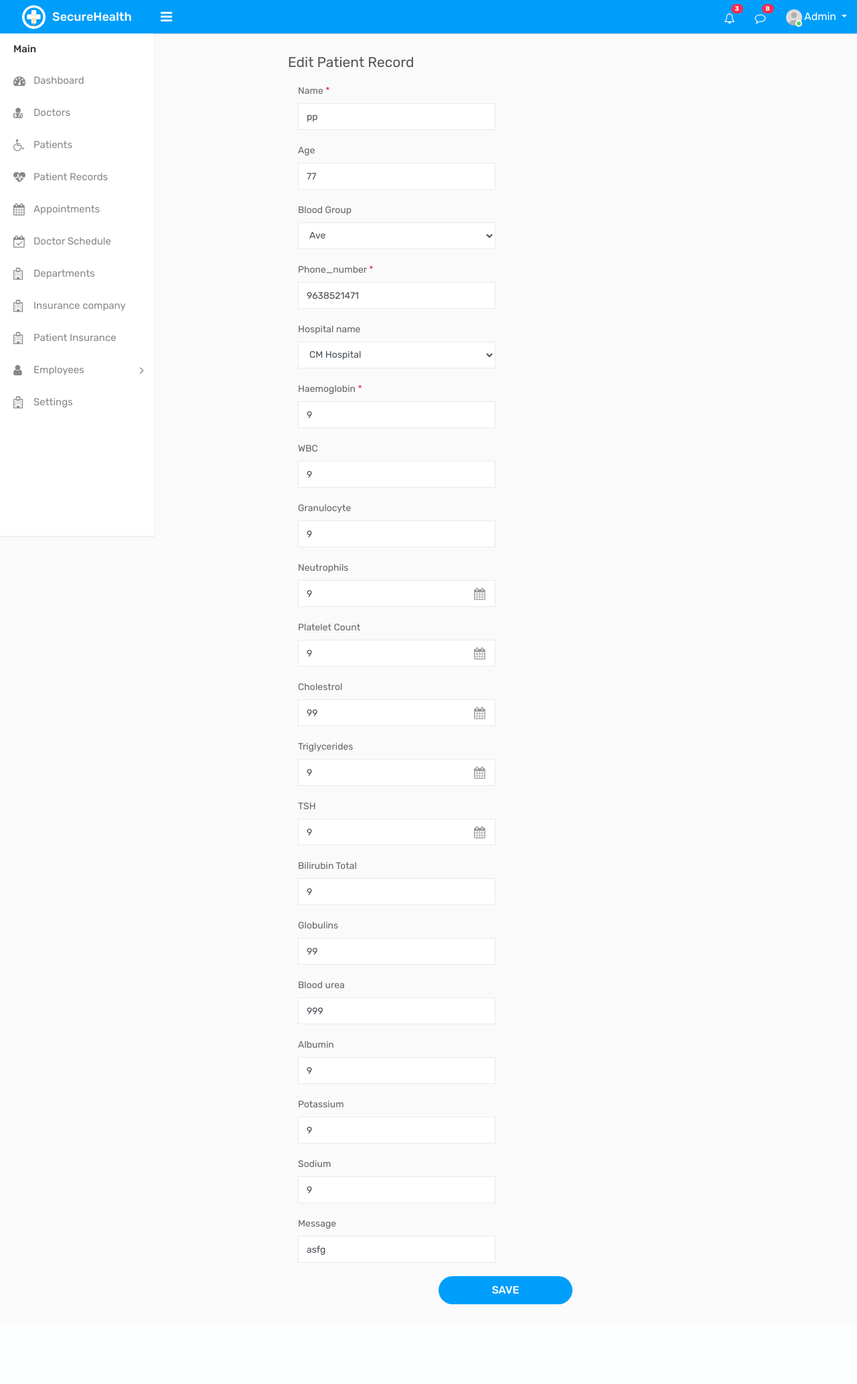
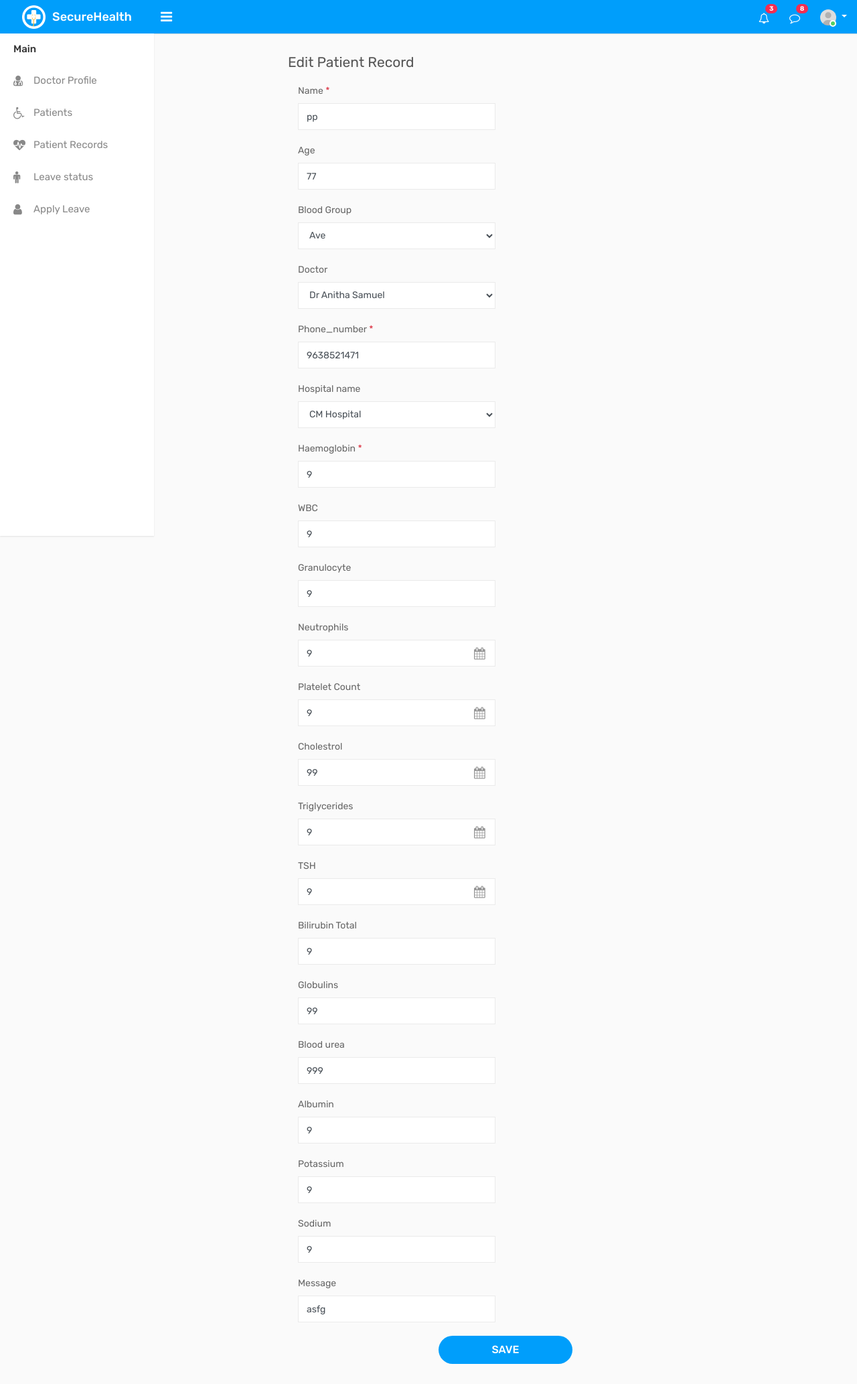
Before and after one commit to steffytw/Secure-patient-healthcare, a Django app: page /editpatientRecordInfo/2 in a window 1280 px wide. Shown: the whole page at 67% size. Before the commit the page ends 1947 px from the top, so only its background shows below. Run offline with Django 3.2, Linux system fonts and the light colour scheme; data comes from the database, SQL or seed files in the repository; both versions use the stored data as it was after the commit; some libraries are stand-ins or nearby versions.

Commit message:
editpatientinfo  updated

```diff
--- /dev/null
+++ b/secureHealth/templates/secureHealth/edit-doctor-patientRecord.html
@@ -0,0 +1,185 @@
+{% extends 'secureHealth/basedoctor.html' %}
+{% load static %}
+{% block content %}
+<div class="col-lg-8 offset-lg-2">
+    <h4 class="page-title">Edit Patient Record</h4>
+</div>
+</div>
+<div class="row">
+<div class="col-lg-8 offset-lg-2">
+    <form action="" method="POST" enctype="multipart/form-data">
+        {% csrf_token %}
+            {{form.errors}}
+            <div class="col-sm-6">
+                <div class="form-group">
+                    <label>Name <span class="text-danger">*</span></label>
+                    <input class="form-control" name="name" value="{{decrypt_data.0}}" type="text">
+
+                </div>
+            </div>
+            <div class="col-sm-6">
+                <div class="form-group">
+                    <label>Age</label>
+                    <input class="form-control" name="age" value="{{decrypt_data.1}}" type="text">
+                </div>
+            </div>
+            <div class="col-sm-6">
+                <div class="form-group">
+                    <label>Blood Group</label>
+
+                    <select name="blood_group"  value="{{decrypt_data.2}}" class="select form-control">
+                        <option value="{{decrypt_data.2}}" selected>{{decrypt_data.2}}</option>
+                        <option value="O+ve">O+ve</option>
+                        <option value="O-ve">O-ve</option>
+                        <option value="A+ve">A+ve</option>
+                        <option value="A-ve">A-ve</option>
+                        <option value="B+ve">B+ve</option>
+                        <option value="B-ve">B-ve</option>
+                        <option value="AB+ve">AB+ve</option>
+                        <option value="AB-ve">AB-ve</option>
+                    </select>
+                </div>
+            </div>
+
+            <div class="col-sm-6">
+                <div class="form-group">
+                    <label>Doctor</label>
+                    <select class="select form-control" name="doctor_name" >
+                        <option value="{{patient.doctor_name}}" selected>{{patient.doctor_name}}</option>
+                        <option value="dranitha12">Dr Anitha Samuel</option>
+                        <option value="drramesh23">Dr Ramesh Raj</option>
+                        <option value="drveena78">Dr Veena Madhavan</option>
+                        <option value="drrashmika235">Dr Rashmika Yash</option>
+                        <option value="drshanthi09">Dr shanthi Sarogam</option>
+                        <option value="drmathew89">Dr Mathew Vargheese</option>
+                    </select>
+                </div>
+            </div>
+
+            <div class="col-sm-6">
+                <div class="form-group">
+                    <label>Phone_number <span class="text-danger">*</span></label>
+                    <input class="form-control" name="phone_number" value="{{decrypt_data.3}}" type="text">
+                </div>
+            </div>
+            <div class="col-md-6">
+                <div class="form-group">
+                    <label>Hospital name</label>
+                    <select class="select form-control" name="hospital_name">
+                        <option value="cm hospital">CM Hospital</option>
+                        <option value="kims hospital">Kims Hospital</option>
+                    </select>
+
+                </div>
+            </div>
+            <div class="col-sm-6">
+                <div class="form-group">
+                    <label>Haemoglobin <span class="text-danger">*</span></label>
+                    <input class="form-control" name="haemoglobin" value="{{decrypt_data.4}}" type="text">
+                </div>
+            </div>
+            <div class="col-sm-6">
+                <div class="form-group">
+                    <label>WBC</label>
+                    <input class="form-control" name="wbc" value="{{decrypt_data.5}}" type="text">
+                </div>
+            </div>
+            <div class="col-sm-6">
+                <div class="form-group">
+                    <label>Granulocyte</label>
+                    <input class="form-control" name="granulocyte" value="{{decrypt_data.6}}" type="text">
+                </div>
+            </div>
+            <div class="col-sm-6">
+                <div class="form-group">
+                    <label>Neutrophils</label>
+                    <div class="cal-icon">
+                        <input type="text" name="neutrophils" value="{{decrypt_data.7}}" class="form-control">
+                    </div>
+                </div>
+            </div>
+            <div class="col-sm-6">
+                <div class="form-group">
+                    <label>Platelet Count</label>
+                    <div class="cal-icon">
+                        <input type="text" name="platelet_Count" value="{{decrypt_data.8}}" class="form-control">
+                    </div>
+                </div>
+            </div>
+            <div class="col-sm-6">
+                <div class="form-group">
+                    <label>Cholestrol</label>
+                    <div class="cal-icon">
+                        <input type="text" name="cholestrol" value="{{decrypt_data.9}}" class="form-control">
+                    </div>
+                </div>
+            </div>
+            <div class="col-sm-6">
+                <div class="form-group">
+                    <label>Triglycerides</label>
+                    <div class="cal-icon">
+                        <input type="text" name="triglycerides" value="{{decrypt_data.10}}" class="form-control">
+                    </div>
+                </div>
+            </div>
+
+            <div class="col-sm-6">
+                <div class="form-group">
+                    <label>TSH</label>
+                    <div class="cal-icon">
+                        <input type="text" name="tsh" value="{{decrypt_data.11}}" class="form-control">
+                    </div>
+                </div>
+            </div>
+
+            <div class="col-sm-6">
+                <div class="form-group">
+                    <label>Bilirubin Total</label>
+                    <input class="form-control" name="bilirubin_total" value="{{decrypt_data.12}}" type="text">
+                </div>
+            </div>
+
+            <div class="col-sm-6">
+                <div class="form-group">
+                    <label>Globulins</label>
+                    <input class="form-control" name="globulins" value="{{decrypt_data.13}}" type="text">
+                </div>
+            </div>
+            <div class="col-sm-6">
+                <div class="form-group">
+                    <label>Blood urea</label>
+                    <input class="form-control" name="blood_urea" value="{{decrypt_data.14}}" type="text">
+                </div>
+            </div>
+            <div class="col-sm-6">
+                <div class="form-group">
+                    <label>Albumin</label>
+                    <input class="form-control" name="albumin" value="{{decrypt_data.15}}" type="text">
+                </div>
+            </div>
+            <div class="col-sm-6">
+                <div class="form-group">
+                    <label>Potassium</label>
+                    <input class="form-control" name="potassium" value="{{decrypt_data.16}}" type="text">
+                </div>
+            </div>
+            <div class="col-sm-6">
+                <div class="form-group">
+                    <label>Sodium</label>
+                    <input class="form-control" name="sodium" value="{{decrypt_data.17}}" type="text">
+                </div>
+            </div>
+
+            <div class="col-sm-6">
+                <div class="form-group">
+                    <label>Message</label>
+                    <input class="form-control" name="message" value="{{decrypt_data.18}}" type="text">
+                </div>
+            </div>
+        <div class="m-t-20 text-center">
+            <input type="submit"  class="btn btn-primary submit-btn" value="Save">
+
+        </div>
+    </form>
+</div>
+{% endblock %}
--- a/secureHealth/templates/secureHealth/insurancelogin.html
+++ b/secureHealth/templates/secureHealth/insurancelogin.html
@@ -14,6 +14,7 @@
 </head>
 
 <body>
+    {% csrf_token %}
     <div class="main-wrapper account-wrapper">
         <div class="account-page">
 			<div class="account-center">
--- a/secureHealth/views.py
+++ b/secureHealth/views.py
@@ -1242,6 +1242,7 @@ def editpatientRecord(request,id):
     potassium =  enc_decr.decrypt(patient.potassium)
     sodium =  enc_decr.decrypt(patient.sodium)
     message =  enc_decr.decrypt(patient.message)
+
     decrypt_data = [name,age,blood_group,phone_number,haemoglobin,wbc,granulocyte,neutrophils,platelet_Count,cholestrol,triglycerides,tsh,bilirubin_total,globulins,blood_urea,albumin,potassium,sodium,message]
     if request.method == "POST":
         name = request.POST['name']
@@ -1264,6 +1265,7 @@ def editpatientRecord(request,id):
         potassium = request.POST['potassium']
         sodium = request.POST['sodium']
         message = request.POST['message']
+
 
         patient = patientRecord.objects.get(id = id)
 
@@ -1321,7 +1323,11 @@ def editpatientRecordInfo(request,id):
     potassium =  enc_decr.decrypt(patient.potassium)
     sodium =  enc_decr.decrypt(patient.sodium)
     message =  enc_decr.decrypt(patient.message)
+
+
     decrypt_data = [name,age,blood_group,phone_number,haemoglobin,wbc,granulocyte,neutrophils,platelet_Count,cholestrol,triglycerides,tsh,bilirubin_total,globulins,blood_urea,albumin,potassium,sodium,message]
+    doctor_name=patient.doctor_name
+
     if request.method == "POST":
         name = request.POST['name']
         blood_group = request.POST['blood_group']
@@ -1342,6 +1348,7 @@ def editpatientRecordInfo(request,id):
         potassium = request.POST['potassium']
         sodium = request.POST['sodium']
         message = request.POST['message']
+        doctor_name=request.POST['doctor_name']
 
         patient = patientRecord.objects.get(id = id)
 
@@ -1364,8 +1371,12 @@ def editpatientRecordInfo(request,id):
         patient.potassium =  enc_decr.encrypt(potassium)
         patient.sodium =  enc_decr.encrypt(sodium)
         patient.message =  enc_decr.encrypt(message)
-
-    return render(request,'secureHealth/edit-patient-record.html',{'patient':patient,'decrypt_data':decrypt_data})
+        patient.doctor_name=doctor_name
+        patient.save()
+        return HttpResponse('updated the details!!')
+
+
+    return render(request,'secureHealth/edit-doctor-patientRecord.html',{'patient':patient,'decrypt_data':decrypt_data,'doctor_name':doctor_name})
 
 def patientOwnPage(request):
     username =request.session.get('username','0')
@@ -1444,7 +1455,7 @@ def editPatient12(request,id):
 
         patient_detail.first_name = enc_decr.encrypt(first_name)
         patient_detail.last_name = enc_decr.encrypt(last_name)
-        patient_detail.username = enc_decr.encrypt(username)
+        patient_detail.username = username
         patient_detail.email = enc_decr.encrypt(email)
         patient_detail.password= password
         patient_detail.confirm_Password = confirm_Password
```
Also changed, not shown: db.sqlite3.
